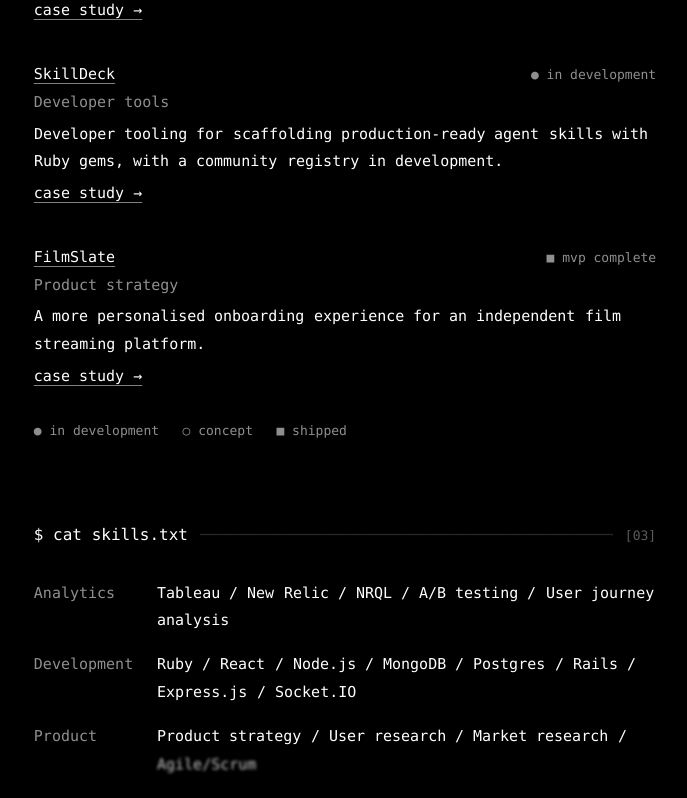
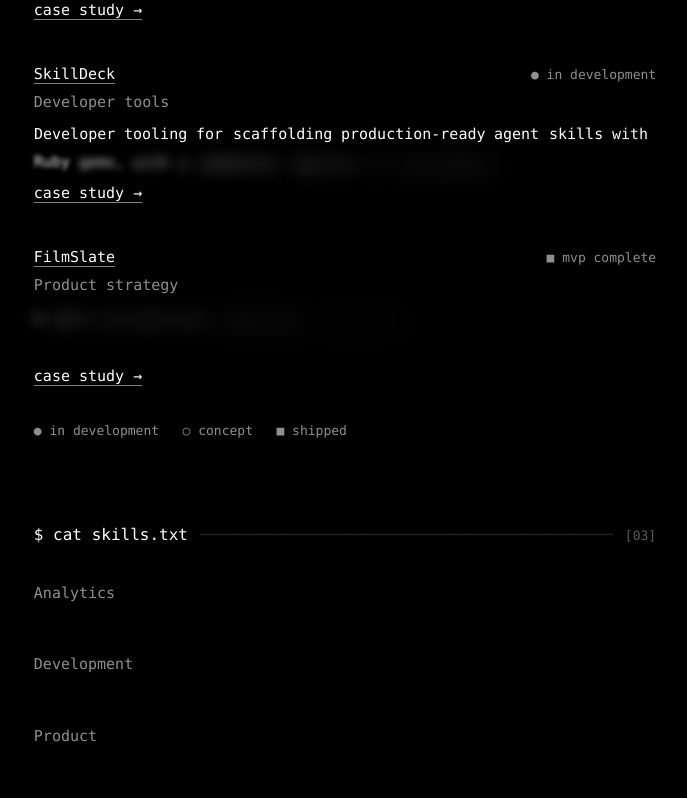
Before and after one commit to kanya01/mosser, a React (Vite) app: page / in a window 1280 px wide. Shown: the part 2540-3338 px from the top of the page, without its empty margins (295-982 px from the left). Built offline with nearby package versions, Linux system fonts and the light colour scheme.

Commit message:
update motion blur reveal

```diff
--- a/src/components/BlurScrollReveal.jsx
+++ b/src/components/BlurScrollReveal.jsx
@@ -27,11 +27,11 @@
     as = 'p',
     text,
     className,
-    offset = ['start end', 'end 75%'],
-    stagger = 0.85,
+    offset = ['start 70%', 'end 40%'],
+    stagger = 0.2,
     duration = 0.15,
     opacity = [0, 1],
-    blur = ['8px', '0px'],
+    blur = ['20px', '0px'],
     y = ['6px', '0px'],
     ...props
 }) {
```
